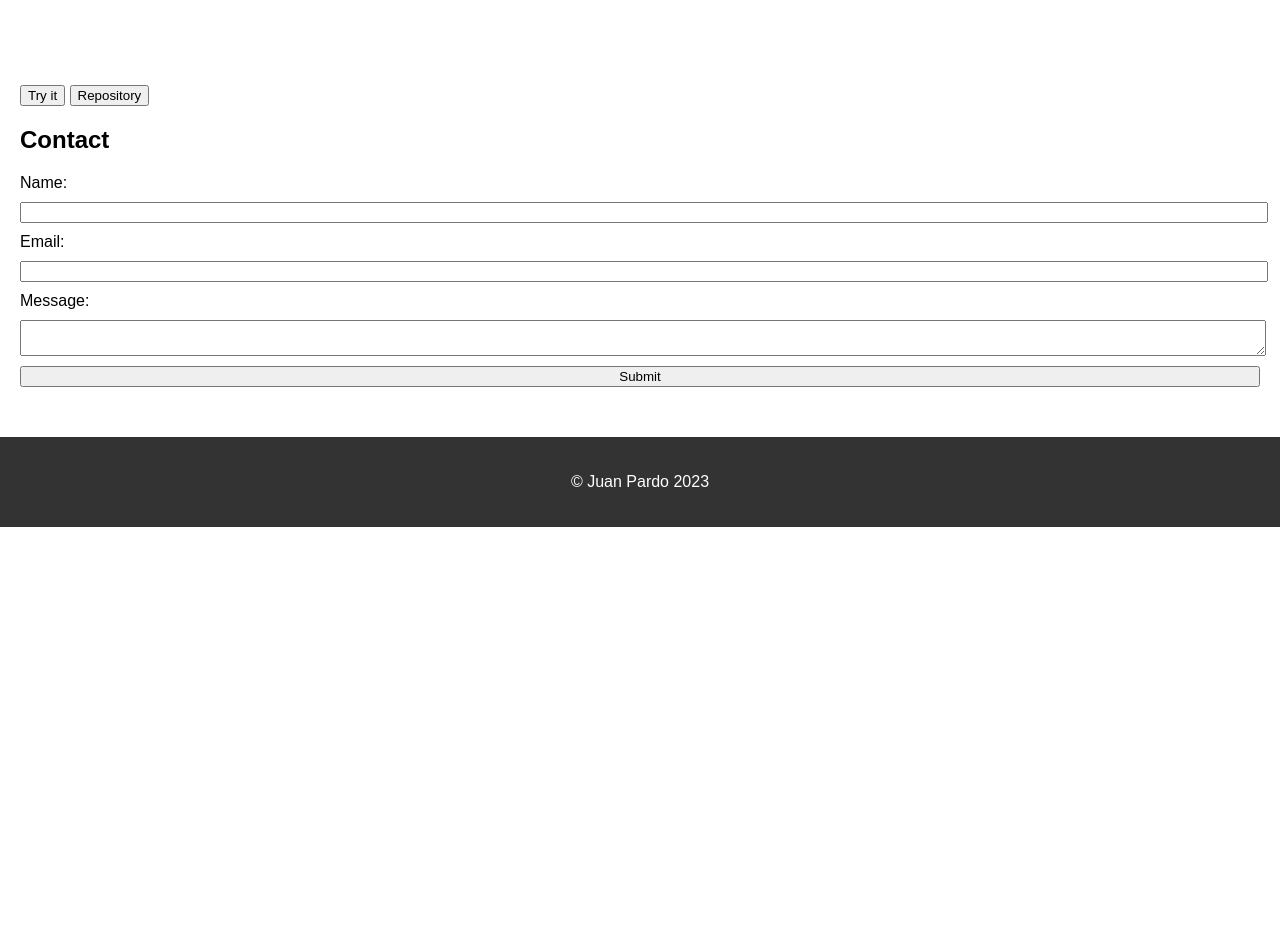
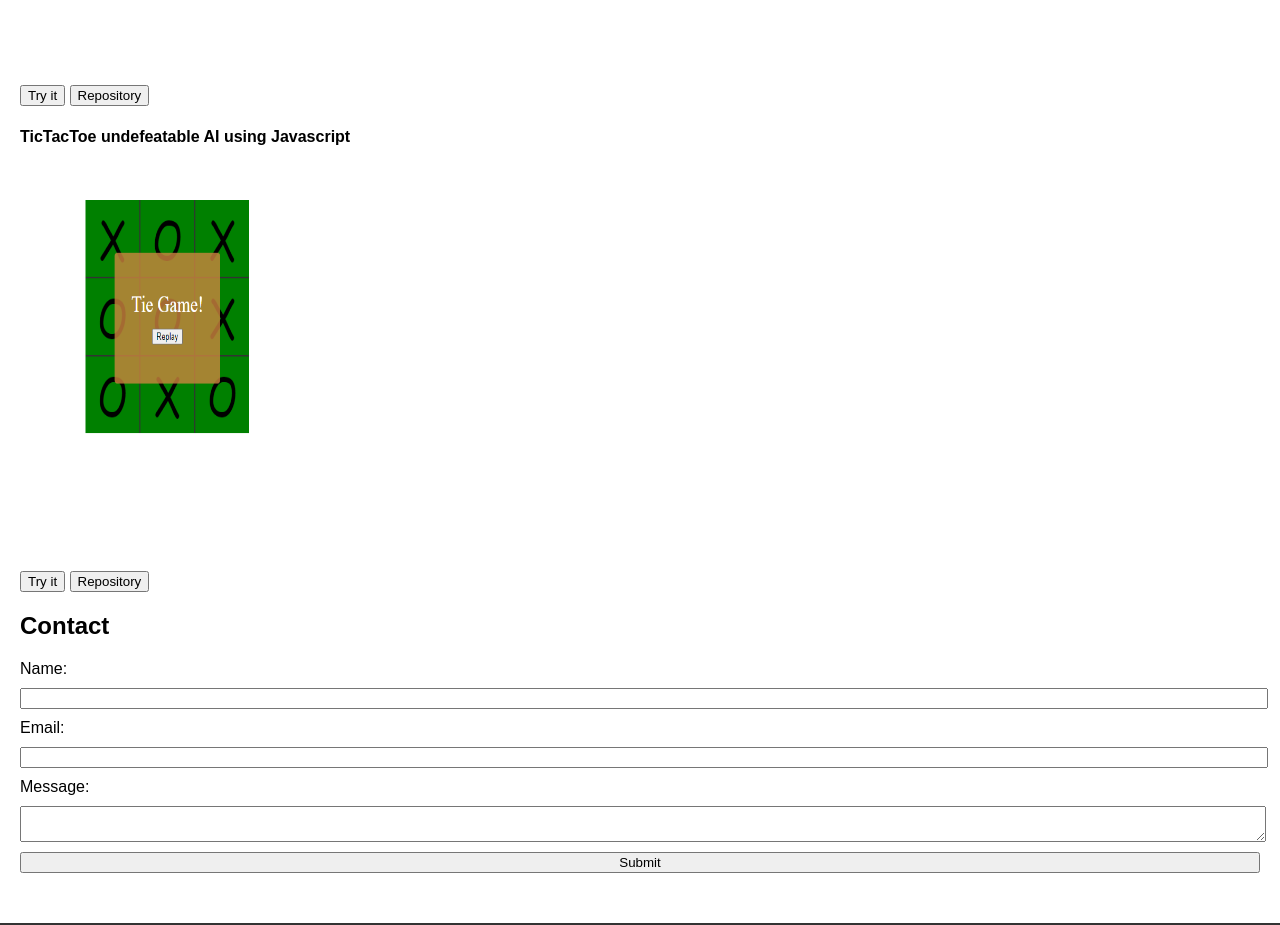
Before and after one commit to juanxxoxo/JuanPardo_PersonalPortfolio, a plain HTML site: page index.html in a window 1280 px wide. Shown: the part 1030-1955 px from the top of the page. Before the commit the page ends 1557 px from the top, so only its background shows below. Drawn offline with Linux system fonts and the light colour scheme.

Commit message:
committed

```diff
--- a/index.html
+++ b/index.html
@@ -27,6 +27,10 @@
             <a href="https://tetrisdesktopdemo.netlify.app/"><img src="/images/project1.png" alt="tetris"></a>
             <div class="try-repo"><a href="https://tetrisdesktopdemo.netlify.app/"><button>Try it</button></a>
             <a href="https://github.com/juanxxoxo/TetrisDemo"><button>Repository</button></a></div>
+            <h4>TicTacToe undefeatable AI using Javascript</h4>
+            <a href="https://tictactoedesign.netlify.app/"><img src="/images/project2.png" alt="tictactoe"></a>
+            <div class="try-repo"><a href="https://tictactoedesign.netlify.app/"><button>Try it</button></a>
+            <a href="https://github.com/juanxxoxo/TicTacToe"><button>Repository</button></a></div>
         </section>
         <section id="contact">
             <h2>Contact</h2>
```
Also changed, not shown: images/project2.png (added).
